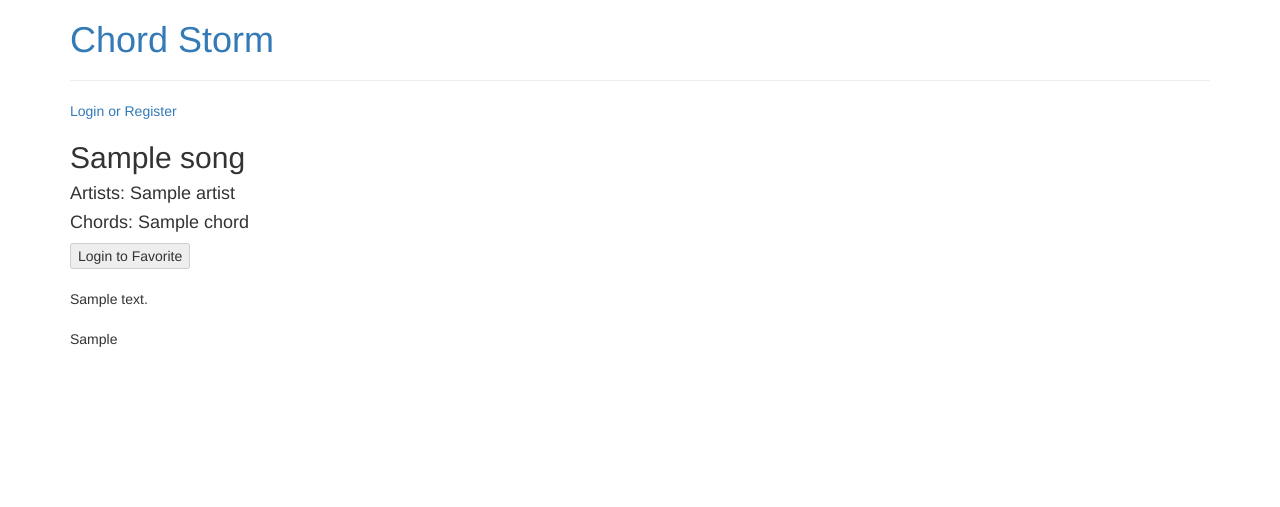
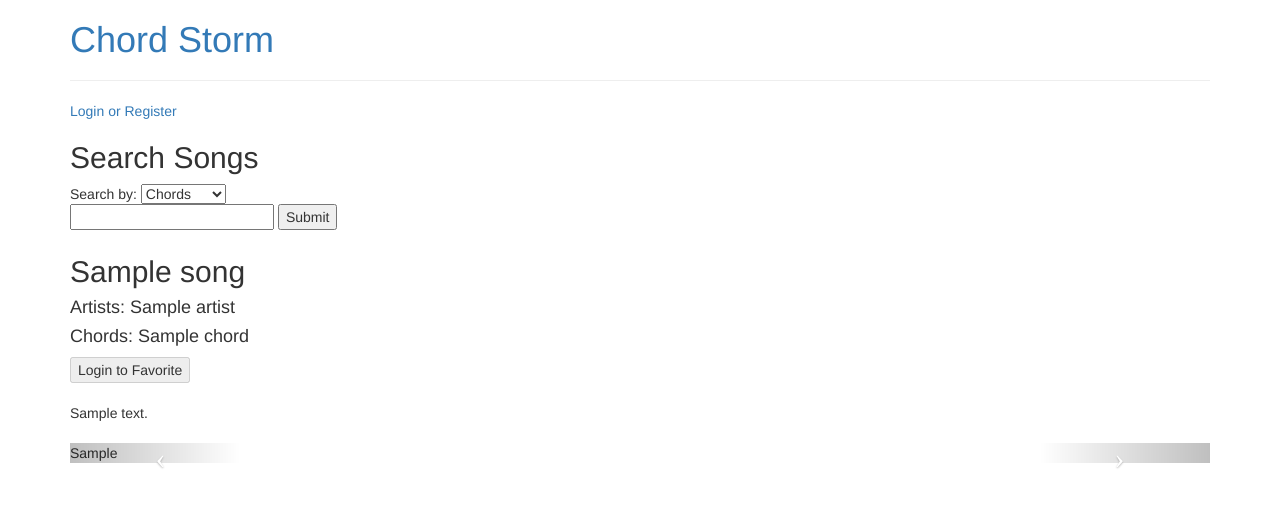
Before and after one commit to lunareve/chord-storm, a Flask app: template templates/song_details.html in a window 1280 px wide. Shown: the top 507 px of the page. Run offline with Flask 2, Linux system fonts and the light colour scheme; tables that the repository leaves empty hold one stand-in row (values such as "Sample post"); the template is opened without the code that fills it: values that come from a table or form of the project are taken from there, most other values are stand-ins (such as "Sample title", 1, 10 or a date in 2020); some libraries are stand-ins or nearby versions.

Commit message:
add carousel for youtube videos and get homepage test working

```diff
--- a/model.py
+++ b/model.py
@@ -143,11 +143,11 @@ class Song(db.Model):
 ##############################################################################
 # Helper functions
 
-def connect_to_db(app):
+def connect_to_db(app, db_uri='postgresql:///chordfinder'):
     """Connect the database to our Flask app."""
 
     # Configure to use our PstgreSQL database
-    app.config['SQLALCHEMY_DATABASE_URI'] = 'postgresql:///chordfinder'
+    app.config['SQLALCHEMY_DATABASE_URI'] = db_uri
     app.config['SQLALCHEMY_TRACK_MODIFICATIONS'] = False
     db.app = app
     db.init_app(app)
--- a/templates/base.html
+++ b/templates/base.html
@@ -4,6 +4,7 @@
     <title>Chord Storm</title>
     <link href="https://maxcdn.bootstrapcdn.com/bootstrap/3.3.7/css/bootstrap.min.css" rel="stylesheet">
     <link href="/static/css/chordfinder.css" rel="stylesheet">
+    <script src="http://code.jquery.com/jquery.js"></script>
 </head>
 <body>
   <div class=container>
@@ -26,11 +27,39 @@
       <a href="/login">Login or Register</a>
     {% endif %}
 
+  <h2>Search Songs</h2>
+    <div>
 
+      <form>
+        Search by:
+        <select name="search_type" id="search_type">
+          <option value="chord_string">Chords</option>
+          <option value="title_string">Song Title</option>
+          <option value="artist_string">Artist</option>
+        </select>
+      </form>
+
+      <form action="/songs" id="search_songs" method="GET">
+        <label>
+          <input type="text" id="search_box" name="chord_string">
+        </label>
+        <input type="submit">
+      </form>
+
+    </div>
 
     {% block content %} put your content here {% endblock %}
 
   </div>
 
+  <script type="text/javascript">
+    $('#search_type').on('change', set_search_type);
+    $('#search_type').on('pageshow', set_search_type);
+
+    function set_search_type() {
+      $('#search_box').attr('name', $('#search_type').val());
+    }
+  </script>
+
 </body>
 </html>
--- a/templates/song_details.html
+++ b/templates/song_details.html
@@ -39,12 +39,38 @@
 
 <!-- Youtube embed -->
 <div class="youtube">
-  {% for video in youtube %}
-    {{ video.player.embedHtml|safe }}
-  {% endfor %}
+  <div id="carousel-example-generic" class="carousel slide" data-ride="carousel">
+
+    <div class="carousel-inner" role="listbox">
+
+      <div class="item active">
+        {{ youtube[0].player.embedHtml|safe }}
+      </div>
+
+      {% for video in youtube[1:] %}
+      <div class="item">
+        {{ video.player.embedHtml|safe }}
+      </div>
+      {% endfor %}
+
+    </div>
+
+    <a class="left carousel-control" href="#carousel-example-generic" data-slide="prev">
+    <span class="icon-prev"></span>
+    </a>
+    <a class="right carousel-control" href="#carousel-example-generic" data-slide="next">
+    <span class="icon-next"></span>
+    </a>
+
+  </div>
 </div>
 
-<script src="https://code.jquery.com/jquery.js"></script>
+<script src="https://maxcdn.bootstrapcdn.com/bootstrap/3.3.7/js/bootstrap.min.js" integrity="sha384-Tc5IQib027qvyjSMfHjOMaLkfuWVxZxUPnCJA7l2mCWNIpG9mGCD8wGNIcPD7Txa" crossorigin="anonymous"></script>
 <script src="/static/js/fav.js"></script>
+<script type="text/javascript">
+  $(function(){
+  $('#carousel-example-generic').carousel();
+  });
+</script>
 
 {% endblock %}
--- a/tests.py
+++ b/tests.py
@@ -3,6 +3,7 @@
 import json
 from unittest import TestCase
 from server import app
+from model import connect_to_db, db
 
 class FlaskTests(TestCase):
 
@@ -17,7 +18,7 @@ class FlaskTests(TestCase):
 
         with self.client as c:
             with c.session_transaction() as sess:
-                sess['user_id'] = 1
+                sess['user'] = 1
 
         # Connect to test database
         connect_to_db(app, "postgresql:///testdb")
```
Also changed, not shown: templates/homepage.html (+0 -29 lines), templates/song_chords.html (+0 -13 lines).
